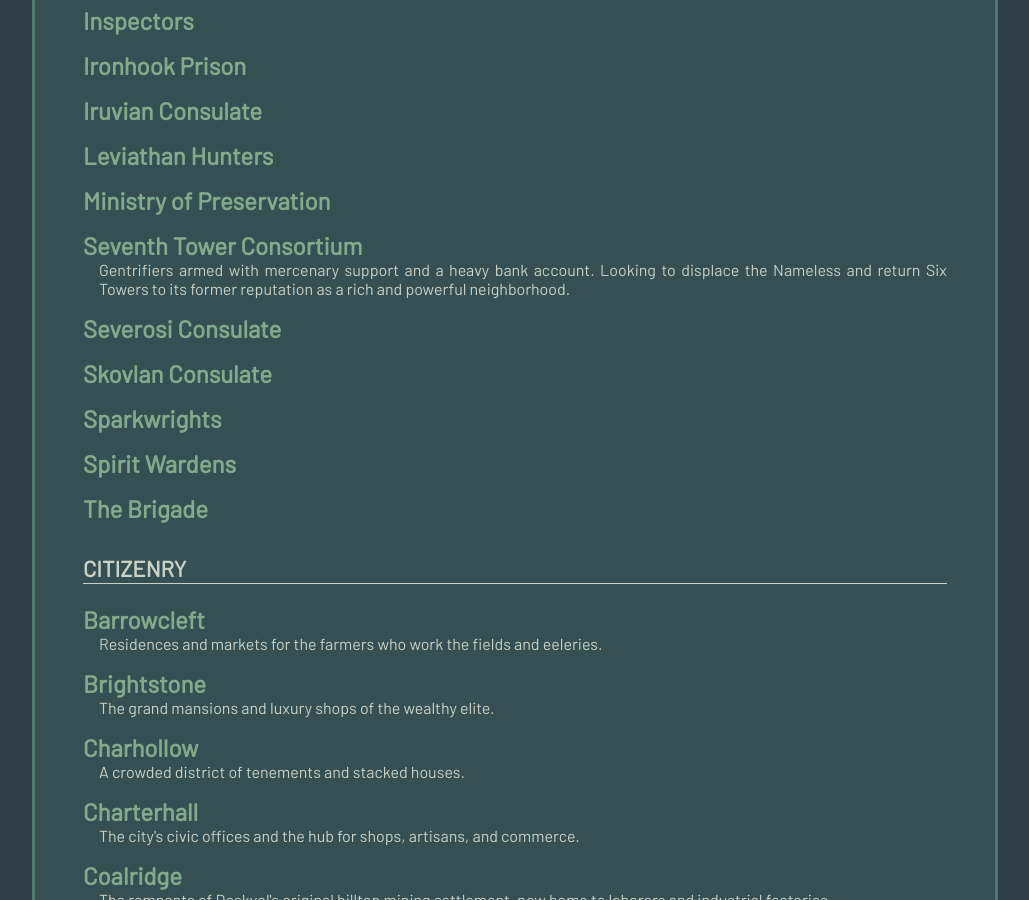
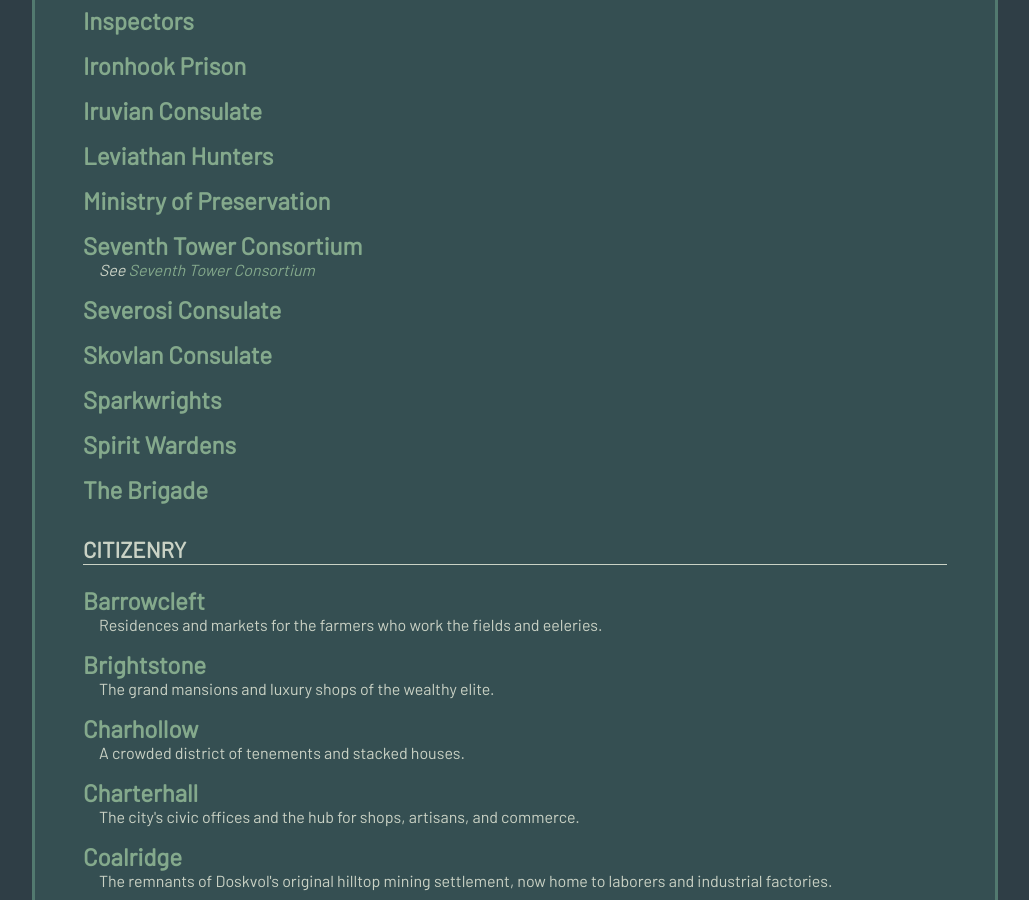
Before and after one commit to BitD-Philly/bitd-philly.github.io, a Jekyll site: the page built from wiki/landing_pages/factions.html, in a window 1280 px wide and 900 px high, scrolled down 2834 px. Shown: the whole window, without its empty margins (125-1154 px from the left). Built offline with Jekyll 4.4.1, drawn with Linux system fonts in a browser that asks for light colours.

Commit message:
modify data source files for sven and seventh consortium

```diff
--- a/_data/world/characters/spooks-and-supernaturals.yml
+++ b/_data/world/characters/spooks-and-supernaturals.yml
@@ -57,7 +57,7 @@
 
 - name: Doctor Sven the Crow
   w-id: doctor-sven
-  excerpt: Amorphous plague doctor. New owner of one of [Flan](/wiki/flan/)'s kidneys.
+  excerpt: Amorphous plague doctor. New owner of one of [Flan](/wiki/flan)'s kidneys.
 
 - name: Joseph Woodward
   w-id: joseph-woodward
--- a/_data/world/factions/institutions.yml
+++ b/_data/world/factions/institutions.yml
@@ -38,7 +38,7 @@
   tier: 3
   hold: W
   status: -3
-  excerpt: Gentrifiers armed with mercenary support and a heavy bank account. Looking to displace the Nameless and return Six Towers to its former reputation as a rich and powerful neighborhood.
+  collection: seventh-tower-consortium
 - name: Bluecoats
   id: bluecoats
   tier: 3
```
